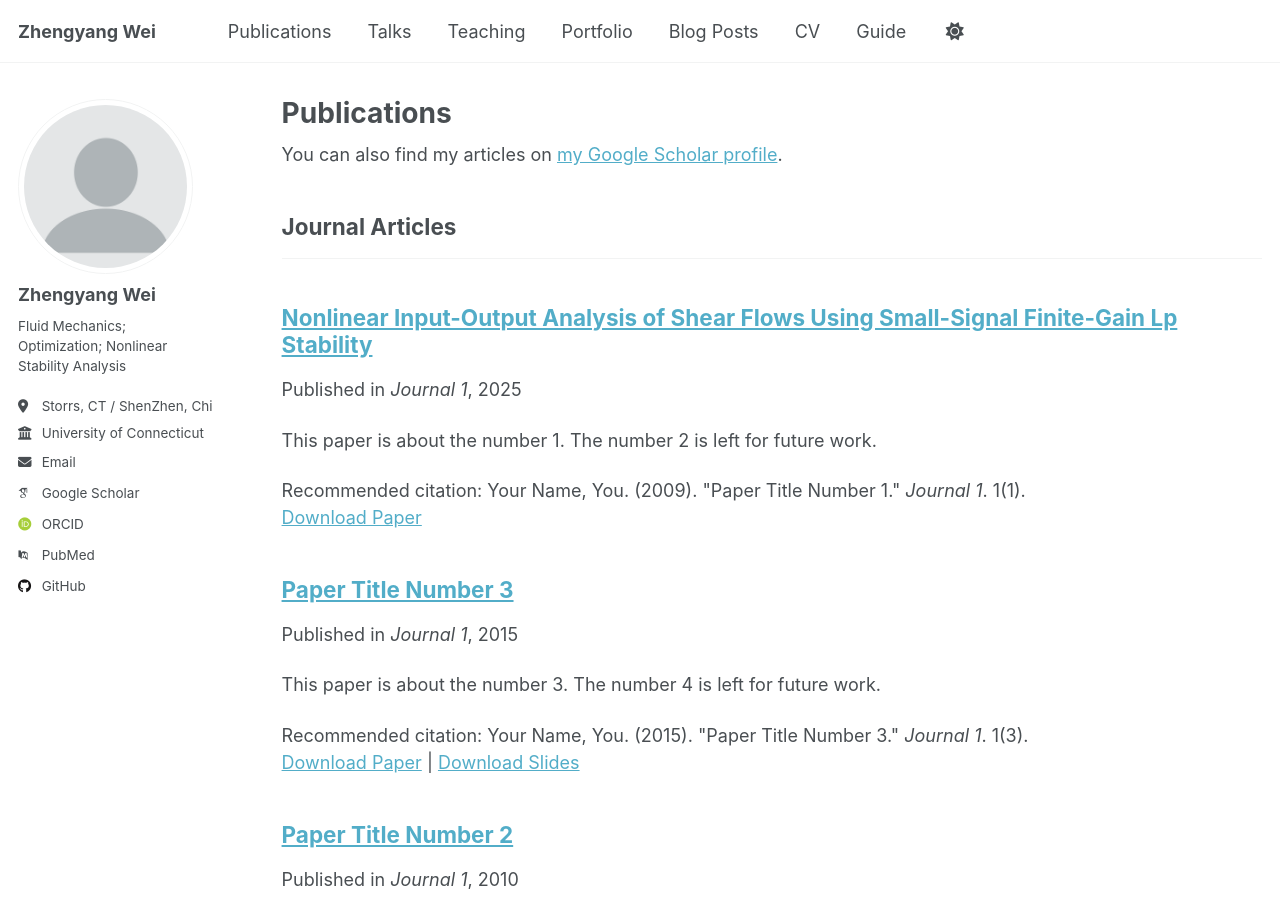
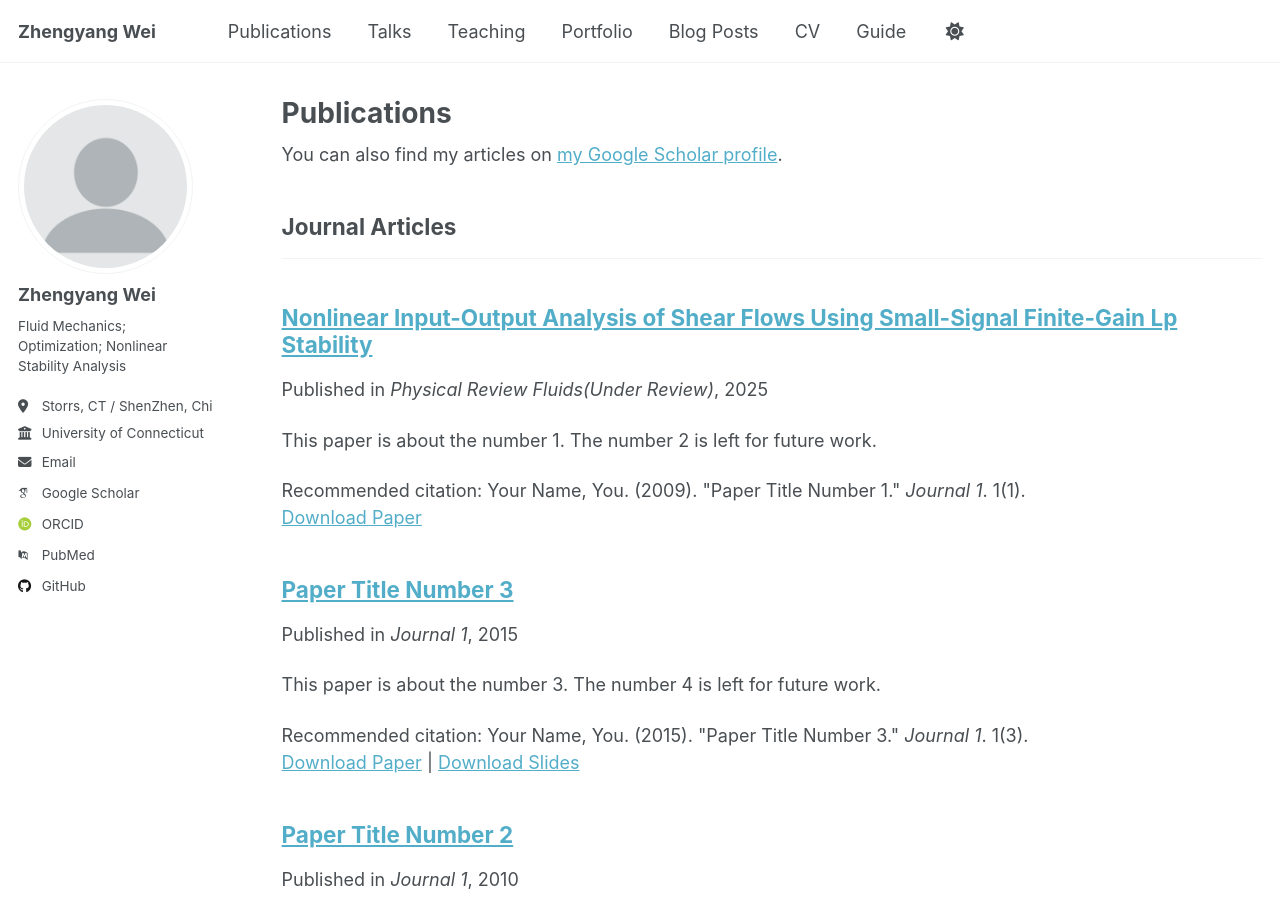
Before and after one commit to GNK48-WZY/gnk48-wzy.github.io, a Jekyll site: the page built from _pages/publications.html, in a window 1280 px wide and 900 px high. Built offline with Jekyll 4.4.1, drawn with Linux system fonts in a browser that asks for light colours; some web fonts are replaced.

Commit message:
Update 2009-10-01-paper-title-number-1.md

```diff
--- a/_publications/2009-10-01-paper-title-number-1.md
+++ b/_publications/2009-10-01-paper-title-number-1.md
@@ -5,7 +5,7 @@ category: manuscripts
 permalink: https://doi.org/10.48550/arXiv.2506.08129
 excerpt: 'This paper is about the number 1. The number 2 is left for future work.'
 date: 2025/6/11
-venue: 'Journal 1'
+venue: 'Physical Review Fluids(Under Review)'
 paperurl: 'https://doi.org/10.48550/arXiv.2506.08129'
 citation: 'Your Name, You. (2009). &quot;Paper Title Number 1.&quot; <i>Journal 1</i>. 1(1).'
 ---
```
